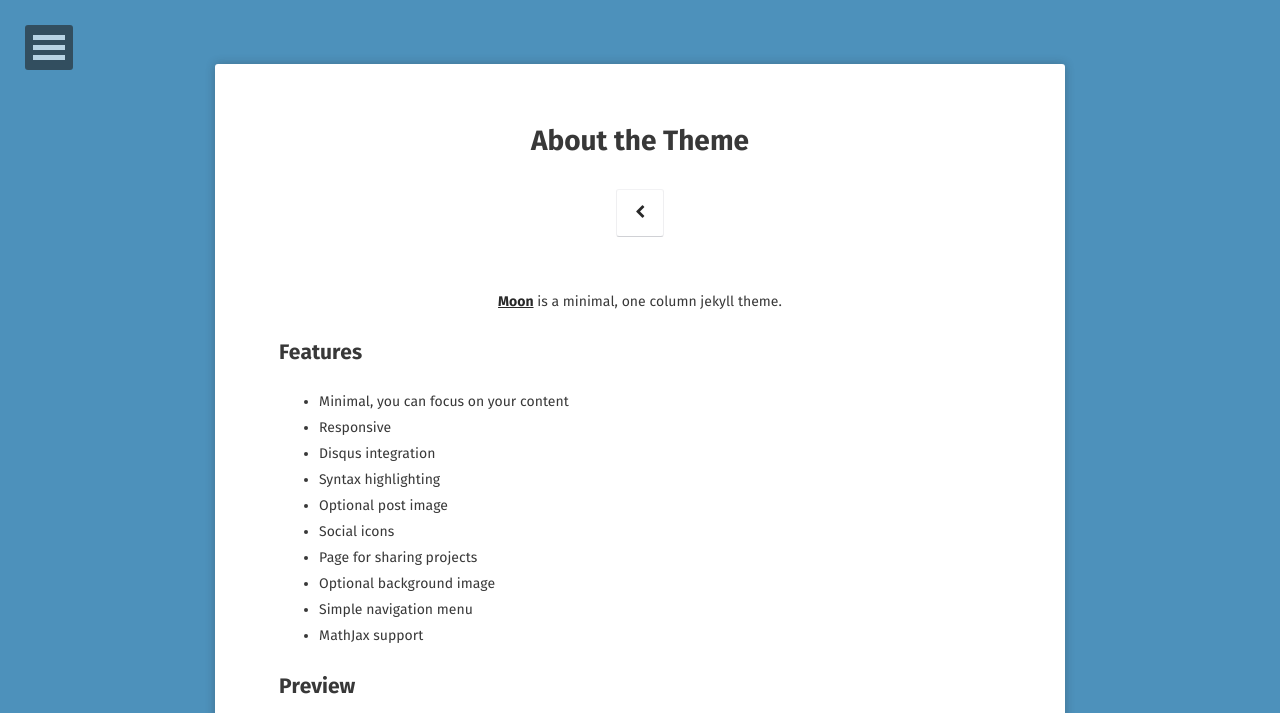
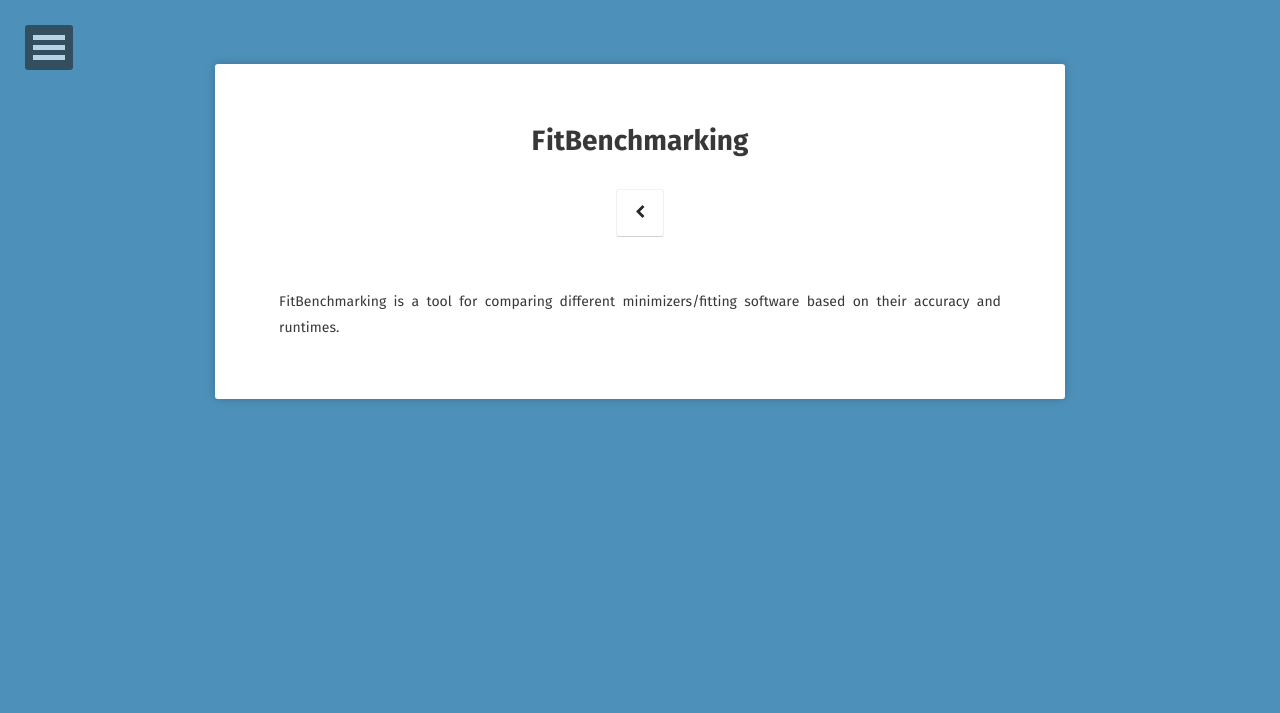
Before and after one commit to fitbenchmarking/fitbenchmarking.github.io, a Jekyll site: the page built from about/index.md, in a window 1280 px wide. Shown: the top 713 px of the page. Built offline with Jekyll 4.4.1, drawn with Linux system fonts in a browser that asks for light colours; some web fonts are replaced; some of the changed text lies outside the part shown; grey boxes are pictures that could not be loaded.

Commit message:
change about page

```diff
--- a/about/index.md
+++ b/about/index.md
@@ -1,37 +1,8 @@
 ---
 layout: page
-title: About the Theme
-tags: [about, Jekyll, theme, moon]
-date: 2016-03-21
+title: FitBenchmarking
+date: 2019-11-22
 comments: false
 ---
 
-<center><a href="http://taylantatli.github.io/Moon"><b>Moon</b></a> is a minimal, one column jekyll theme.</center>
-
-## Features
-* Minimal, you can focus on your content
-* Responsive
-* Disqus integration
-* Syntax highlighting
-* Optional post image
-* Social icons
-* Page for sharing projects
-* Optional background image
-* Simple navigation menu
-* MathJax support
-
-## Preview
-
-{% capture images %}
-    https://cloud.githubusercontent.com/assets/754514/14509720/61c61058-01d6-11e6-93ab-0918515ecd56.png
-    https://cloud.githubusercontent.com/assets/754514/14509716/61ac6c8e-01d6-11e6-879f-8308883de790.png
-{% endcapture %}
-{% include gallery images=images caption="Screenshots of Moon Theme" cols=2 %}
-
-See a [live version of Moon](http://taylantatli.github.io/Moon) hosted on GitHub.
-
-## Getting Started
-
-To learn how to install and use this theme check out the [Setup Guide](http://taylantatli.me/Moon/moon-theme/) for more information.
-
-[Install Moon](https://github.com/TaylanTatli/Moon){: .btn}
+FitBenchmarking is a tool for comparing different minimizers/fitting software based on their accuracy and runtimes.
```
